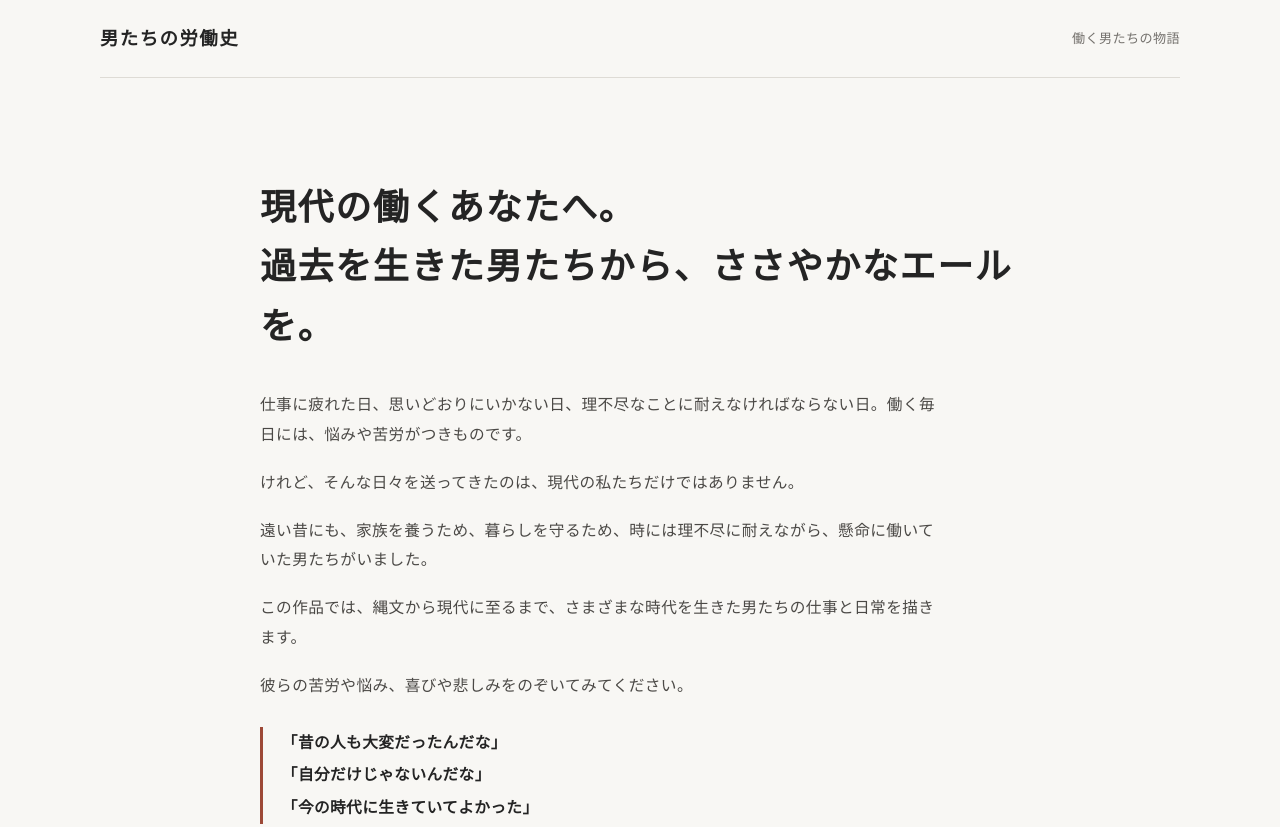
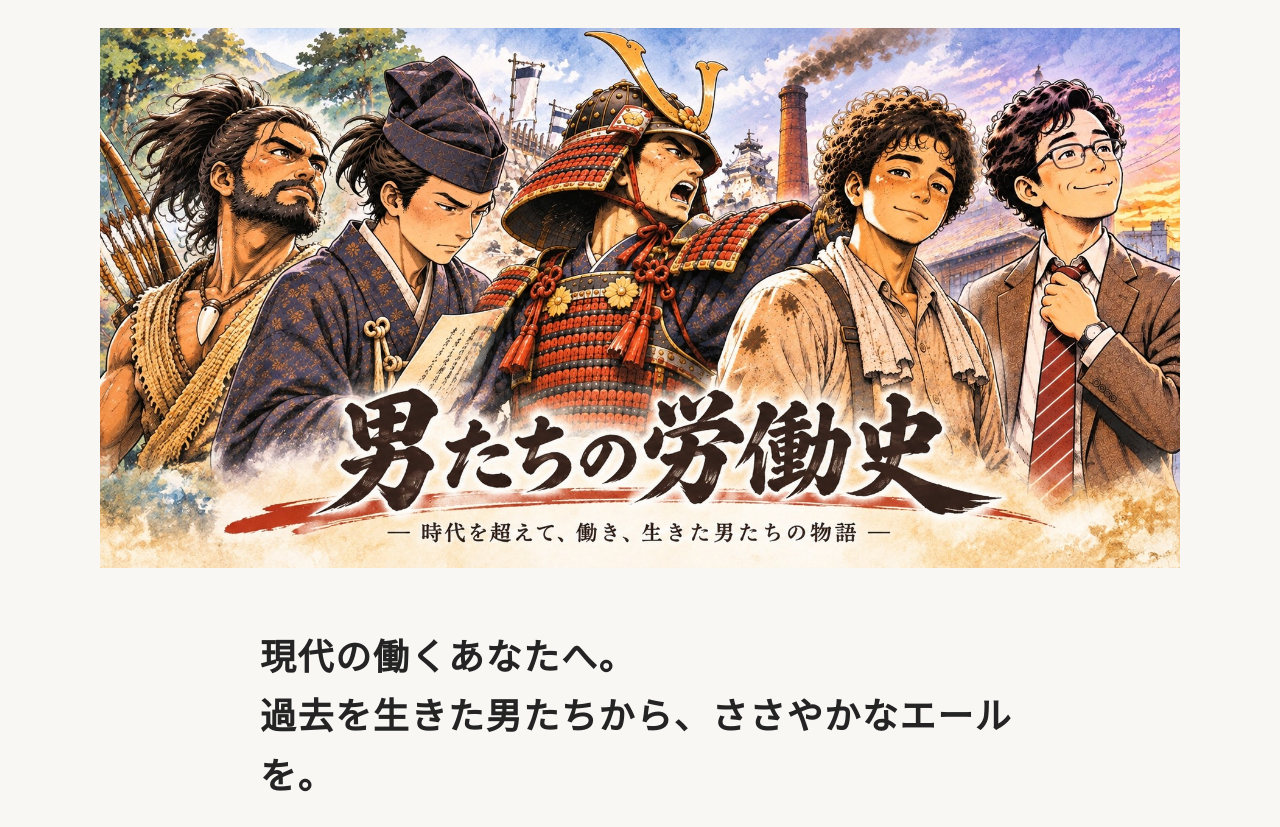
Before and after one commit to mira-gm/otoko-no-roudoushi, a plain HTML site: page index.html in a window 1280 px wide. Shown: the top 827 px of the page. Drawn offline with Linux system fonts and the light colour scheme.

Commit message:
Add files via upload

```diff
--- a/css/style.css
+++ b/css/style.css
@@ -23,6 +23,17 @@ body {
   letter-spacing: .025em;
 }
 a { color: inherit; }
+
+/* Home title banner */
+.home-hero {
+  width: min(var(--max), calc(100% - 48px));
+  margin: 28px auto 0;
+}
+.home-hero img {
+  display: block;
+  width: 100%;
+  height: auto;
+}
 .site-header {
   width: min(var(--max), calc(100% - 48px));
   margin: 0 auto;
@@ -45,7 +56,7 @@ a { color: inherit; }
 }
 .intro {
   width: min(760px, calc(100% - 48px));
-  margin: clamp(52px, 8vw, 100px) auto 92px;
+  margin: clamp(34px, 5vw, 60px) auto 76px;
 }
 .intro-lead {
   margin: 0 0 34px;
@@ -227,7 +238,7 @@ a { color: inherit; }
   text-decoration: none;
 }
 @media (max-width: 760px) {
-  .site-header { width: calc(100% - 32px); min-height: 64px; }
+  .home-hero { width: calc(100% - 24px); margin-top: 12px; }
   .site-title { font-size: 1rem; }
   .site-kicker { font-size: .72rem; }
   .intro { width: calc(100% - 40px); margin: 48px auto 64px; }
--- a/index.html
+++ b/index.html
@@ -8,12 +8,10 @@
   <link rel="stylesheet" href="css/style.css">
 </head>
 <body class="home">
-  <header class="site-header">
-    <a class="site-title" href="index.html">男たちの労働史</a>
-    <span class="site-kicker">働く男たちの物語</span>
-  </header>
-
   <main>
+    <section class="home-hero" aria-label="男たちの労働史">
+      <img src="images/roudoushi_header.jpg" alt="縄文の狩人から昭和のサラリーマンまで、時代を超えて働く男たち">
+    </section>
     <section class="intro">
       <p class="intro-lead">現代の働くあなたへ。<br>過去を生きた男たちから、ささやかなエールを。</p>
       <div class="intro-copy">
```
Also changed, not shown: images/roudoushi_header.jpg (added).
